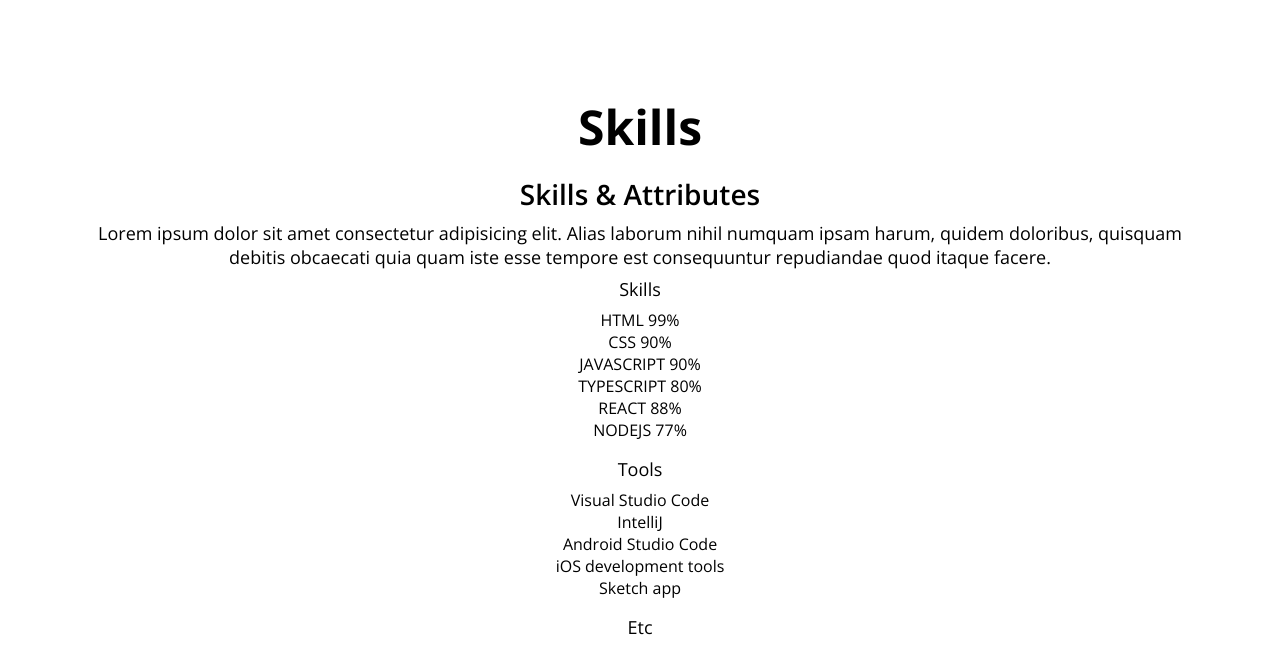
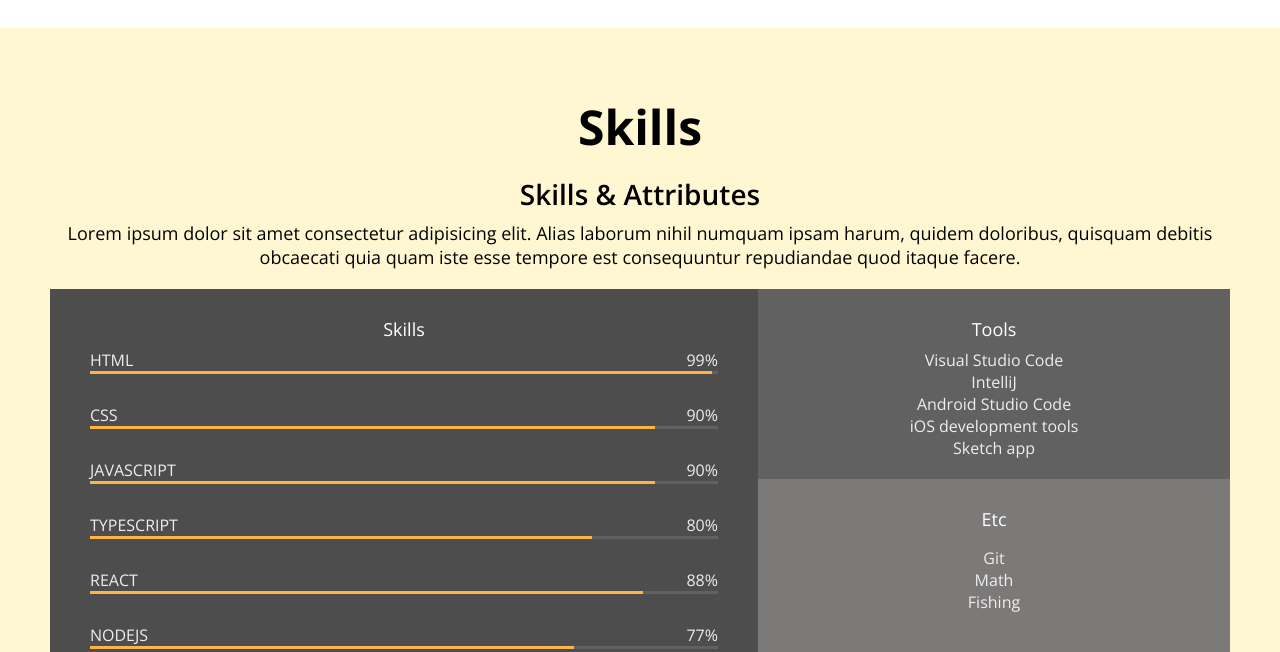
Before and after one commit to 1005jsc/portfoliosample, a plain HTML site: page index.html in a window 1280 px wide. Shown: the part 1589-2241 px from the top of the page. Drawn offline with nearby package versions, Linux system fonts and the light colour scheme.

Commit message:
Css : skills

```diff
--- a/index.html
+++ b/index.html
@@ -33,14 +33,14 @@
     </div>
   </nav>
   <!-- Home -->
-  <section id="home">
+  <section id="home" class="section__container">
     <img src="imgs/2.jpg" alt="Ellie's profile photo" class="home__avatar">
     <h1 class="home__title">Hello, <br/> I'm Dream Coder</h1>
     <h2 class="home__description">A Software Engineer currently residing in Sydney, Australia</h2>
     <button class="home__contact">contact me</button>
   </section>
   <!-- About -->
-  <section id="about" class="section">
+  <section id="about" class="section section__container">
     <h1>
       About me
     </h1>
@@ -83,64 +83,65 @@
   </section>
   <!-- Skills -->
   <section id="skills" class="section">
+    <div class="section__container">
       <h1>Skills</h1>
       <h2>Skills & Attributes</h2>
       <p>Lorem ipsum dolor sit amet consectetur adipisicing elit. Alias laborum nihil numquam ipsam harum, quidem doloribus, quisquam debitis obcaecati quia quam iste esse tempore est consequuntur repudiandae quod itaque facere.</p>
       <div class="skillset">
         <div class="skillset__left">
           <h3 class="skillset__title">Skills</h3>
-        <div class="skill1">
+          <div class="skill">
             <div class="skill__description">
               <span>HTML</span>
               <span>99%</span>
             </div>
             <div class="skill_bar">
-            <div class="skill__value"></div>
+              <div class="skill__value" style="width:99%;"></div>
             </div>
           </div>
-        <div class="skill2">
+          <div class="skill">
             <div class="skill__description">
               <span>CSS</span>
               <span>90%</span>
             </div>
             <div class="skill_bar">
-            <div class="skill__value"></div>
+              <div class="skill__value" style="width:90%;"></div>
             </div>
           </div>
-        <div class="skill3">
+          <div class="skill">
             <div class="skill__description">
               <span>JAVASCRIPT</span>
               <span>90%</span>
             </div>
             <div class="skill_bar">
-            <div class="skill__value"></div>
+              <div class="skill__value" style="width:90%;"></div>
             </div>
           </div>
-        <div class="skill4">
+          <div class="skill">
             <div class="skill__description">
               <span>TYPESCRIPT</span>
               <span>80%</span>
             </div>
             <div class="skill_bar">
-            <div class="skill__value"></div>
+              <div class="skill__value" style="width:80%;"></div>
             </div>
           </div>
-        <div class="skill5">
+          <div class="skill">
             <div class="skill__description">
               <span>REACT</span>
               <span>88%</span>
             </div>
             <div class="skill_bar">
-            <div class="skill__value"></div>
+              <div class="skill__value" style="width:88%;"></div>
             </div>
           </div>
-        <div class="skill6">
+          <div class="skill">
             <div class="skill__description">
               <span>NODEJS</span>
               <span>77%</span>
             </div>
             <div class="skill_bar">
-            <div class="skill__value"></div>
+              <div class="skill__value" style="width:77%;"></div>
             </div>
           </div>
         </div>
@@ -163,9 +164,11 @@
           </div>
         </div>
       </div>
+    </div>
+
   </section>
   <!-- Work -->
-  <section id="work" class="section">
+  <section id="work" class="section section__container">
     <h1>My work</h1>
     <h3>Projects</h3>
     <div class="work__categories">
@@ -235,7 +238,7 @@
     </div>
   </section>
   <!-- Testimonials -->
-  <section id="testimonials" class="section">
+  <section id="testimonials" class="section section__container">
     <h1>Testimonials</h1>
     <h3>See what they say about me</h3>
     <div class="testimonials">
@@ -258,7 +261,7 @@
     </div>
   </section>
   <!-- Contact -->
-  <section id="contact" class="section">
+  <section id="contact" class="section section__container">
     <h1 class="contact__title">Let's talk</h1>
     <h2 class="contact__email">dream.coder.ellie@gmail.com</h2>
     <div class="contact__links">
--- a/style.css
+++ b/style.css
@@ -100,7 +100,11 @@ button {
   padding: 50px;
   text-align: center;
   margin: auto;
+}
+
+.section__container {
   max-width: 1200px;
+  margin: auto;
 }
 
 /* #################################################### */
@@ -249,3 +253,62 @@ button {
 .about__jobs img {
   width: 120px;
 }
+
+/* Skills */
+
+#skills {
+  background-color: var(--color-yellow);
+}
+
+.skillset {
+  display: flex;
+  background-color: var(--color-light-grey);
+  color: var(--color-light-white);
+  margin: 20px 0px;
+}
+
+.skillset__title {
+  color: var(--color-white);
+}
+
+.skillset__left {
+  flex-basis: 60%;
+  background-color: var(--color-dark-grey);
+  padding: 20px 40px;
+}
+.skillset__right {
+  flex-basis: 40%;
+}
+
+.tools {
+  background-color: var(--color-grey);
+}
+
+.skill__description {
+  display: flex;
+  justify-content: space-between;
+}
+
+.skill {
+  margin-bottom: 30px;
+}
+
+.skill_bar {
+  width: 100%;
+  height: 3px;
+  background-color: var(--color-grey);
+}
+
+.skill__value {
+  height: 3px;
+  background-color: var(--color-orange);
+}
+
+.tools,
+.etc {
+  padding: 20px;
+}
+
+.tools {
+  margin: 0px;
+}
```
Lines whose indentation alone changed are shown as unchanged.
